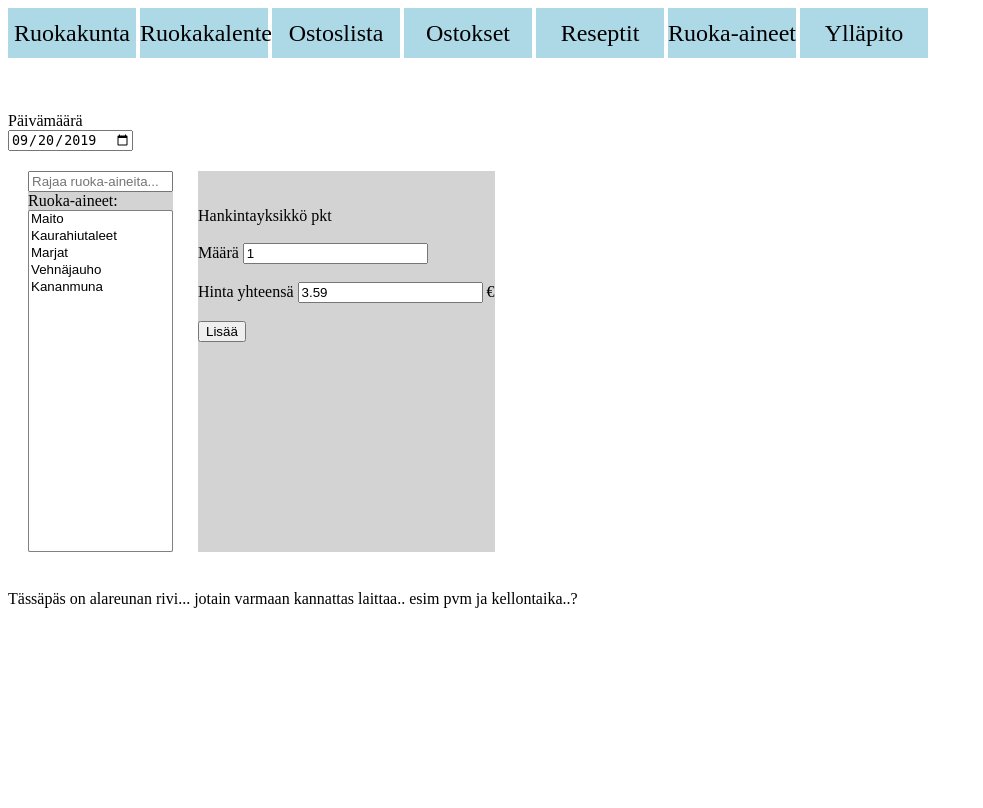
After one commit to ilkkarajalin/Harjoitustyo, a PHP site: page /ostokset.php in a window 1280 px wide. The commit adds this page. Shown: the whole page, without its empty margins (0-983 px from the left). Run offline with PHP 8.4, Linux system fonts and the light colour scheme.

Commit message:
ostokset sivu

```diff
--- a/footer.php
+++ b/footer.php
@@ -1,3 +1,6 @@
+
+<br>
+Tässäpäs on alareunan rivi... jotain varmaan kannattas laittaa.. esim pvm ja kellontaika..?
 
   </body>
 </html>
--- a/menu.php
+++ b/menu.php
@@ -11,7 +11,7 @@
     <li><a href="index.php">Ruokakunta</a></li>
     <li><a href="ruokakalenteri.php">Ruokakalenteri</a></li>
     <li><a href="ostoslista.php">Ostoslista</a></li>
-    <li><a href="#">Ostokset</a></li>
+    <li><a href="ostokset.php">Ostokset</a></li>
     <li><a href="#">Reseptit</a></li>
     <li><a href="#">Ruoka-aineet</a></li>
     <li><a href="#">Ylläpito</a></li>
--- /dev/null
+++ b/ostokset.php
@@ -0,0 +1,40 @@
+<?php include "menu.php"; ?>
+<br>
+Päivämäärä
+<br>
+<input type="date" value="<?php echo date('Y-m-d'); ?>" />
+<br>
+<section_3part>
+<div_3part>
+
+    <input type="text" name="ruoka-aineet" values="" placeholder="Rajaa ruoka-aineita..." size=15>
+
+    <br>
+  Ruoka-aineet:<br>
+<select class="non_scroll" name="ruoka-aine" size="20" width="50">
+  <option value="ruoka-aine0">Maito</option>
+  <option value="ruoka-aine1">Kaurahiutaleet</option>
+  <option value="ruoka-aine2">Marjat</option>
+  <option value="ruoka-aine3">Vehnäjauho</option>
+  <option value="ruoka-aine4">Kananmuna</option>
+</select>
+
+</div_3part>
+
+<div_3part>
+  <br><br>
+  Hankintayksikkö pkt
+  <br><br>
+  Määrä
+  <input type="number" name="ostettu_maara" value="1" size="1">
+  <br><br>
+  Hinta yhteensä
+  <input type="number" name="hinta_yht" value="3.59" size="2">
+  €
+  <br><br>
+  <input type="submit" name="Lisaa_ostos" value="Lisää">
+</div_3part>
+
+</section_3part>
+
+<?php include "footer.php"?>
```
